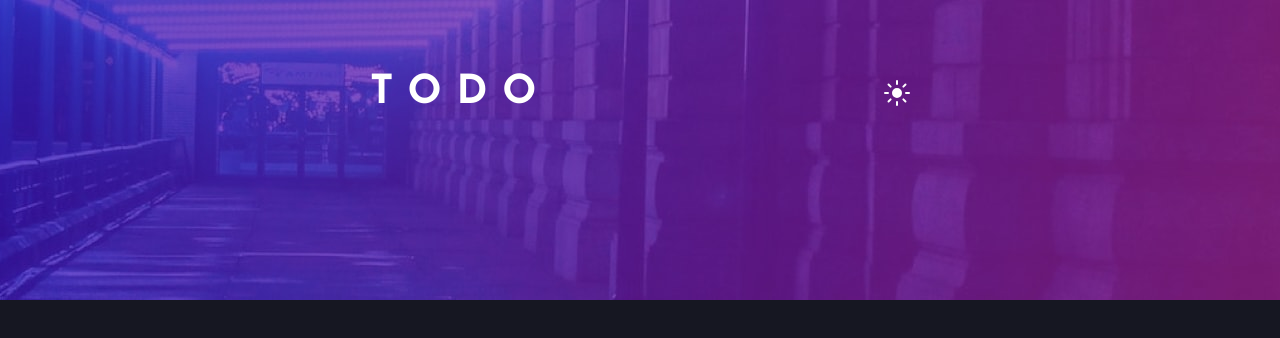
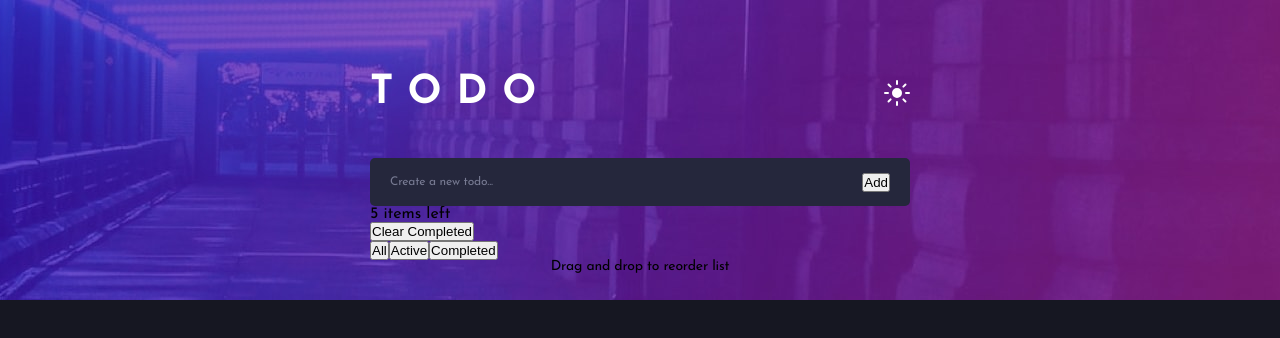
Before and after one commit to ionStici/todo-app-fem, a React (Create React App) app: page / in a window 1280 px wide. Shown: the top 338 px of the page. Built offline with nearby package versions, Linux system fonts and the light colour scheme.

Commit message:
Add app structure

```diff
--- a/src/App.js
+++ b/src/App.js
@@ -1,10 +1,12 @@
 import { Layout } from './features/layout';
+import { Todo } from './features/todoApp';
 
 function App() {
     return (
         <>
             <main>
                 <Layout />
+                <Todo />
             </main>
         </>
     );
--- a/src/features/themeSwitcherSlice.js
+++ b/src/features/themeSwitcherSlice.js
@@ -23,6 +23,8 @@ const dark = () => {
         'hsl(235, 21%, 11%)'
     );
 
+    root.style.setProperty('--color-box-bg', 'hsla(235, 24%, 19%, 1)');
+
     root.style.setProperty(
         '--box-shadow-main',
         '0px 35px 50px -15px rgba(0, 0, 0, 0.5)'
@@ -38,6 +40,8 @@ const light = () => {
         '--color-darkBlue---lightGray',
         'hsla(0, 0%, 98%, 1)'
     );
+
+    root.style.setProperty('--color-box-bg', 'hsla(0, 0%, 100%, 1)');
 
     root.style.setProperty(
         '--box-shadow-main',
--- /dev/null
+++ b/src/features/todoApp.js
@@ -0,0 +1,37 @@
+import styles from './../styles/todoApp.module.scss';
+
+export const Todo = function () {
+    return (
+        <section className={styles.section}>
+            <div className={styles.wrapper}>
+                <div className={styles.inputBox}>
+                    <input
+                        className={styles.input}
+                        type="text"
+                        placeholder="Create a new todo..."
+                    />
+                    <button>Add</button>
+                </div>
+
+                <div>
+                    <div></div>
+                    <div></div>
+                    <div></div>
+
+                    <div>
+                        <p>5 items left</p>
+                        <button>Clear Completed</button>
+                    </div>
+                </div>
+
+                <div>
+                    <button>All</button>
+                    <button>Active</button>
+                    <button>Completed</button>
+                </div>
+            </div>
+
+            <p className={styles.footerText}>Drag and drop to reorder list</p>
+        </section>
+    );
+};
--- a/src/styles/index.scss
+++ b/src/styles/index.scss
@@ -17,6 +17,10 @@
     box-sizing: border-box;
 }
 
+input {
+    font: inherit;
+}
+
 body {
     font-family: 'Josefin Sans', sans-serif;
     background-color: var(--color-darkBlue---lightGray);
--- /dev/null
+++ b/src/styles/todoApp.module.scss
@@ -0,0 +1,62 @@
+//
+
+.section {
+    max-width: 588px;
+    padding: 0 24px;
+    margin: -92px auto 0 auto;
+
+    @media only screen and (min-width: 600px) {
+        margin-top: -142px;
+    }
+}
+
+.wrapper {
+}
+
+//
+
+.inputBox {
+    position: relative;
+    height: 48px;
+    border-radius: 5px;
+    padding: 0 20px;
+    background-color: var(--color-box-bg);
+
+    display: flex;
+    align-items: center;
+    justify-content: space-between;
+}
+
+.input {
+    height: 100%;
+    border: none;
+    border-radius: 5px;
+    cursor: pointer;
+
+    background-color: transparent;
+
+    color: hsla(234, 39%, 85%, 1);
+
+    font-weight: 400;
+    font-size: 12px;
+    line-height: 12px;
+    letter-spacing: -0.166667px;
+
+    &:focus {
+        outline: none;
+    }
+
+    &::placeholder {
+        color: hsla(234, 11%, 52%, 1);
+    }
+}
+
+//
+
+.footerText {
+    text-align: center;
+    font-weight: 400;
+    font-size: 14px;
+    line-height: 14px;
+    letter-spacing: -0.194444px;
+}
```
Also changed, not shown: 1 other file (tests, documents, lock files or other folders).
